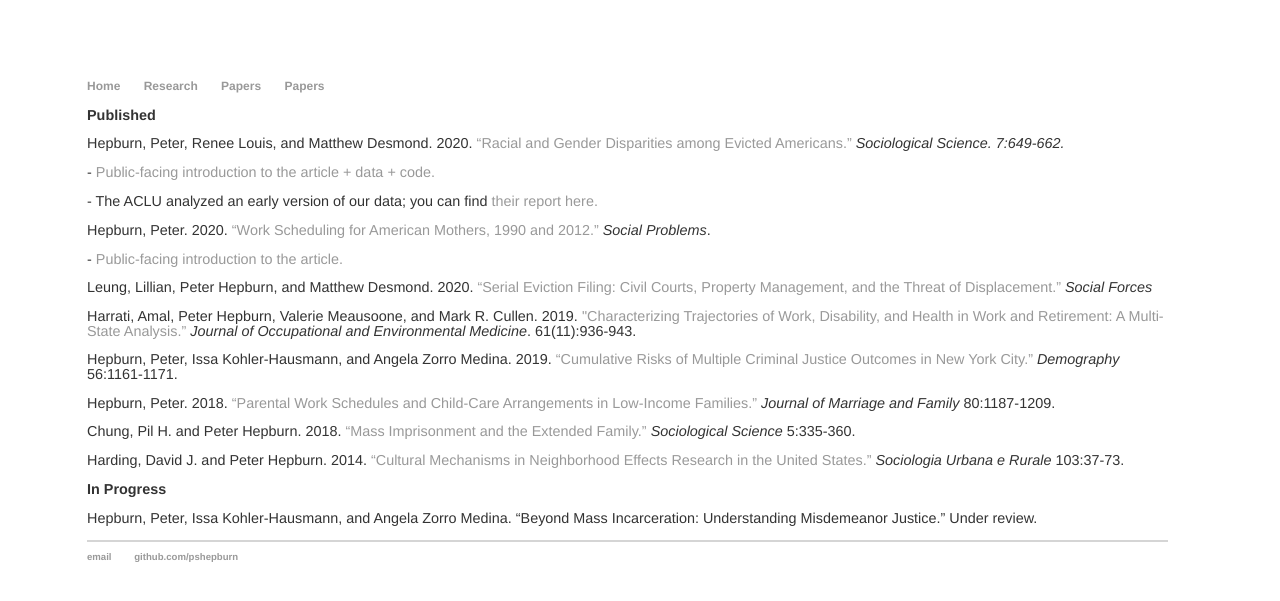
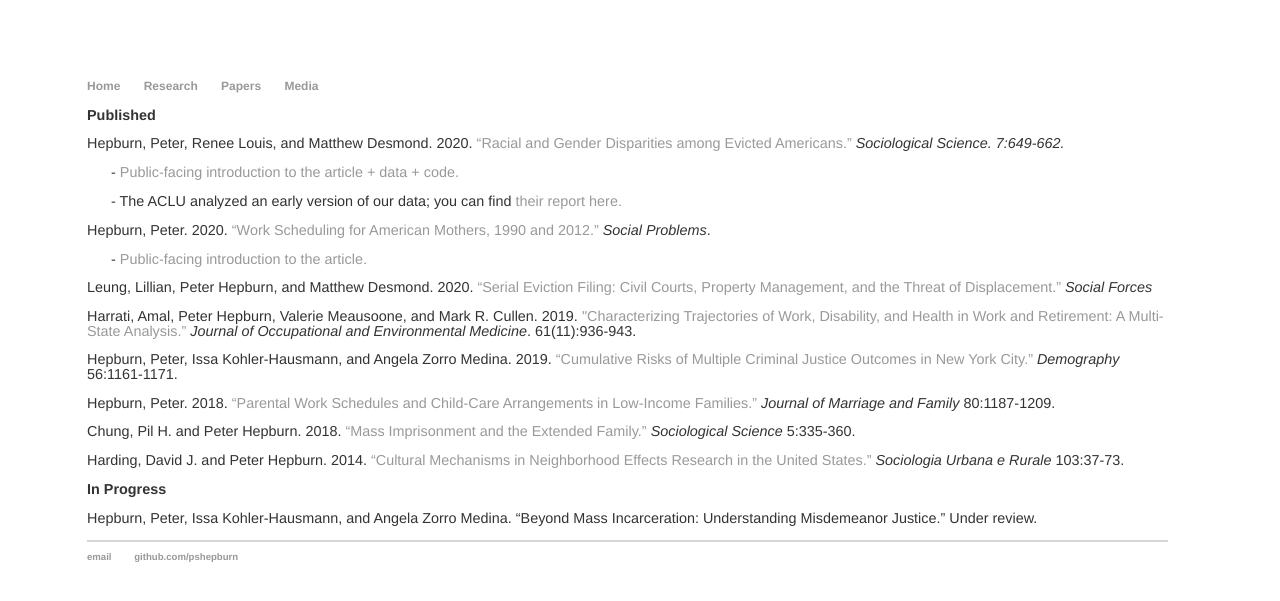
Before and after one commit to pshepburn/pshepburn.github.io, a Jekyll site: the page built from papers.html, in a window 1280 px wide. Shown: the top 601 px of the page. Built offline with Jekyll 4.4.1, drawn with Linux system fonts in a browser that asks for light colours.

Commit message:
trying...

```diff
--- a/_layouts/default.html
+++ b/_layouts/default.html
@@ -11,7 +11,7 @@
 	        		<li><a href="/">Home</a></li>
 		        	<li><a href="/research">Research</a></li>
 	        		<li><a href="/papers">Papers</a></li>
-	        		<li><a href="/media">Papers</a></li>
+	        		<li><a href="/media">Media</a></li>
 	    		</ul>
 			</nav>
 			<div class="container">
--- a/papers.html
+++ b/papers.html
@@ -5,10 +5,10 @@ title: Papers
 <div class="blurb">
 	<p><strong>Published</strong></p>
 	<p>Hepburn, Peter, Renee Louis, and Matthew Desmond. 2020. <a href="https://sociologicalscience.com/articles-v7-27-649/">“Racial and Gender Disparities among Evicted Americans.”</a> <em>Sociological Science. 7:649-662.</em></p>
-		<p>- <a href="https://evictionlab.org/demographics-of-eviction/">Public-facing introduction to the article + data + code.</a></p>
-		<p>- The ACLU analyzed an early version of our data; you can find <a href="https://www.aclu.org/news/racial-justice/clearing-the-record-how-eviction-sealing-laws-can-advance-housing-access-for-women-of-color/">their report here.</a></p>
+		<p>&nbsp;&nbsp;&nbsp;&nbsp;&nbsp;&nbsp;- <a href="https://evictionlab.org/demographics-of-eviction/">Public-facing introduction to the article + data + code.</a></p>
+		<p>&nbsp;&nbsp;&nbsp;&nbsp;&nbsp;&nbsp;- The ACLU analyzed an early version of our data; you can find <a href="https://www.aclu.org/news/racial-justice/clearing-the-record-how-eviction-sealing-laws-can-advance-housing-access-for-women-of-color/">their report here.</a></p>
 	<p>Hepburn, Peter. 2020. <a href="https://academic.oup.com/socpro/advance-article/doi/10.1093/socpro/spz038/5607567">“Work Scheduling for American Mothers, 1990 and 2012.”</a> <em>Social Problems</em>.</p>
-		<p>- <a href="https://evictionlab.org/serial-eviction-filings/">Public-facing introduction to the article.</a></p>
+		<p>&nbsp;&nbsp;&nbsp;&nbsp;&nbsp;&nbsp;- <a href="https://evictionlab.org/serial-eviction-filings/">Public-facing introduction to the article.</a></p>
 	<p>Leung, Lillian, Peter Hepburn, and Matthew Desmond. 2020. <a href="https://academic.oup.com/sf/advance-article/doi/10.1093/sf/soaa089/5903878">“Serial Eviction Filing: Civil Courts, Property Management, and the Threat of Displacement.”</a> <em>Social Forces</em></p>
 	<p>Harrati, Amal, Peter Hepburn, Valerie Meausoone, and Mark R. Cullen. 2019. <a href="https://journals.lww.com/joem/Abstract/2019/11000/Characterizing_Long_Term_Trajectories_of_Work_and.11.aspx">"Characterizing Trajectories of Work, Disability, and Health in Work and Retirement: A Multi-State Analysis.”</a> <em>Journal of Occupational and Environmental Medicine</em>. 61(11):936-943.</p>
 	<p>Hepburn, Peter, Issa Kohler-Hausmann, and Angela Zorro Medina. 2019. <a href="https://link.springer.com/article/10.1007/s13524-019-00781-7">“Cumulative Risks of Multiple Criminal Justice Outcomes in New York City.”</a> <em>Demography</em> 56:1161-1171.</p>
```
